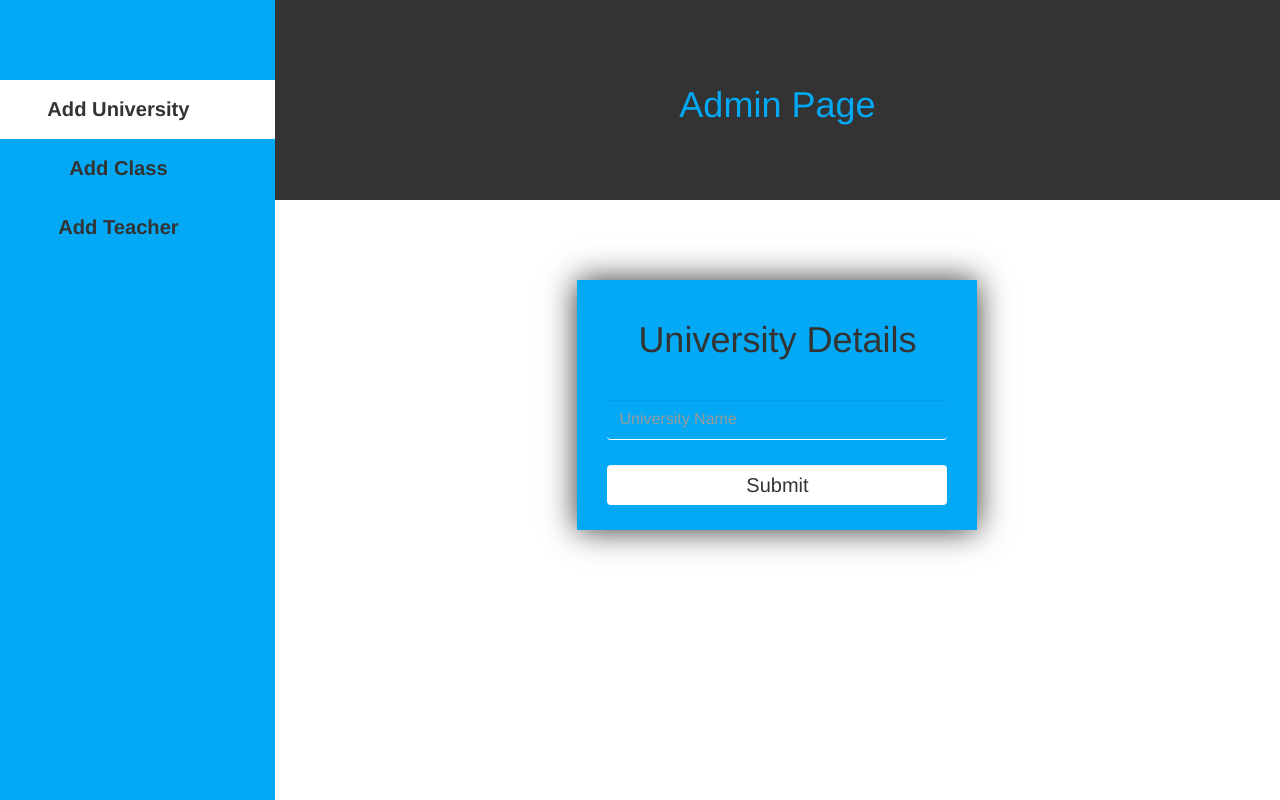
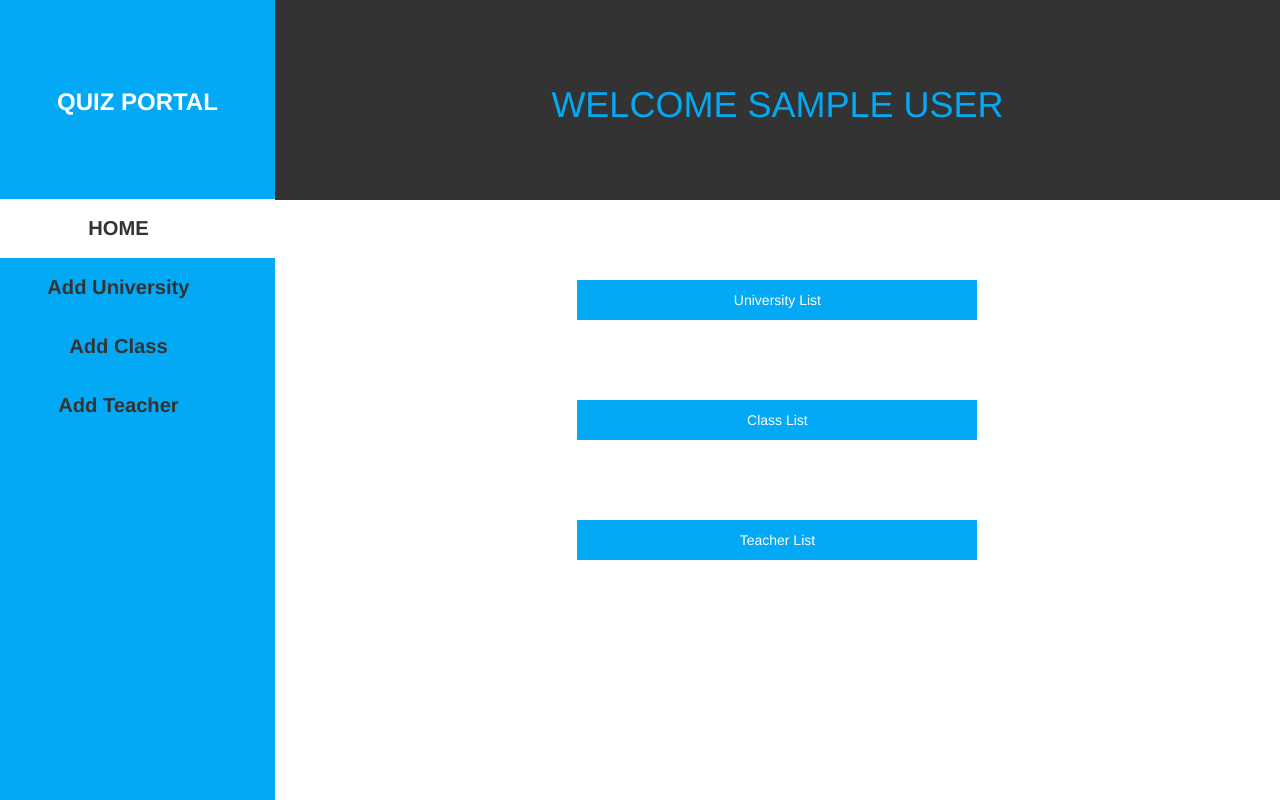
Before and after one commit to Faizanrz7/webTask, a PHP site: page /admin/dashboard.php in a window 1280 px wide. Run offline with PHP 8.4, Linux system fonts and the light colour scheme; the visitor is signed in with stand-in values (Sample User, id 1); some libraries are stand-ins or nearby versions.

Commit message:
Home Li added

```diff
--- a/Quiz/admin/addClass.php
+++ b/Quiz/admin/addClass.php
@@ -49,6 +49,7 @@
     <span id="Name">WELCOME <?php echo $_SESSION['adminName'];?></span>
         <div class="list">
             <ul>
+                <li><a href="dashboard.php">HOME</a></li>
                 <li><a href="addUniversity.php">Add University</a></li>
                 <li class="active"><a href="addClass.php">Add Class</a></li>
                 <li><a href="addTeacher.php">Add Teacher</a></li>
--- a/Quiz/admin/addTeacher.php
+++ b/Quiz/admin/addTeacher.php
@@ -52,6 +52,7 @@
     <span id="Name">WELCOME <?php echo $_SESSION['adminName'];?></span>
         <div class="list">
             <ul>
+                <li><a href="dashboard.php">HOME</a></li>
                 <li><a href="addUniversity.php">Add University</a></li>
                 <li><a href="addClass.php">Add Class</a></li>
                 <li  class="active"><a href="addTeacher.php">Add Teacher</a></li>
--- a/Quiz/admin/addUniversity.php
+++ b/Quiz/admin/addUniversity.php
@@ -50,6 +50,7 @@
         <span id="Name">WELCOME <?php echo $_SESSION['adminName'];?></span>
         <div class="list">
             <ul>
+                <li><a href="dashboard.php">HOME</a></li>
                 <li class="active"><a href="addUniversity.php">Add University</a></li>
                 <li><a href="addClass.php">Add Class</a></li>
                 <li><a href="addTeacher.php">Add Teacher</a></li>
--- a/Quiz/admin/css/dashboard.css
+++ b/Quiz/admin/css/dashboard.css
@@ -86,6 +86,7 @@ li:hover{
 .heading h1 {
     width: 100%;
     color: #03a9f4;
+    text-transform: uppercase;
 }
 
 .active {
--- a/Quiz/admin/dashboard.php
+++ b/Quiz/admin/dashboard.php
@@ -1,5 +1,6 @@
 <?php
     session_start();
+    if(isset($_SESSION['adminName'])){
 ?>
 <!DOCTYPE html>
 <html lang="en">
@@ -12,15 +13,50 @@
     <script src=" https://code.jquery.com/jquery-3.0.0.min.js"></script>
     <script src="https://ajax.googleapis.com/ajax/libs/jquery/3.5.1/jquery.min.js"></script>
     <title>Document</title>
+
+    <style>
+        .container {
+            height: 30px;
+            display: flex;
+            align-items: center;
+            /* text-align:center; */
+            justify-content: center;
+            color: white;
+        }
+        input {
+            width: 100%;
+            margin-bottom: 20px;
+            border: none;
+            /* border-bottom: 1px solid #fff; */
+            border-bottom: 1px solid #fff;
+            background: transparent;
+            outline: none;
+            height: 40px;
+            color: #fff;
+            /* color: #333; */
+            font-size: 16px;
+        }
+
+        input[type=submit]{
+            border: none;
+            outline: none;
+            background: #fff;
+            /* background: #03a9f4; */
+            /* color: #333; */
+            color: #333;
+            font-size: 20px;
+            display: block;
+            margin-top: 25px;
+        }
+    </style>
 </head>
 <body>
     <div class="listContainer">
+        <span id="Name">QUIZ PORTAL</span>
         <div class="list">
             <ul>
-                <!-- <li id="uniLi" class="active" onclick="showUni()"><a src = "addUniversity.php">Add University</a></li>
-                <li id="teacherLi" onclick="showTeacher()"><a src = "addTeacher.php">Add Teacher</a></li>
-                <li id="classLi" onclick="showClass()"><a src = "addClass.php">Add Class</a></li> -->
-                <li class="active"><a href="addUniversity.php">Add University</a></li>
+                <li class="active"><a href="dashboard.php">HOME</a></li>
+                <li><a href="addUniversity.php">Add University</a></li>
                 <li><a href="addClass.php">Add Class</a></li>
                 <li><a href="addTeacher.php">Add Teacher</a></li>
             </ul>
@@ -28,65 +64,35 @@
     </div>
     <div class="mainContainer">
         <div class="heading">
-            <h1>Admin Page</h1>
+            <!-- <h1>Hello </h1> -->
+            <h1>WELCOME <?php echo $_SESSION['adminName'];?></h1>
         </div>
         <div class="formContainer">
-            <div class="container" id = "addUni">
-                <h1>University Details</h1>
-                <form action="">
-                    <input type="text" id="uname" placeholder="University Name" class="form-control">
-                    <input type="submit" onclick="addUniversity()" class="form-control">
-                </form>
-            </div>
-            <div class="container hide" id="addTeacher">
-                <h1>Teacher Details</h1>
-                <form action="">
-                    <input type="text" id="tname" placeholder="Teacher Name" class="form-control">
-                    <div id="uniListInTeacher"></div>
-                    <div id="classList"></div>
-                    <input type="submit" onclick="addTe()" class="form-control">
-                </form>
-            </div>
-            <div class="container hide" id="adClass">
-            <h1>Class Details</h1>
-                <form action="">
-                    <input type="text" id="className" placeholder="Class Name" class="form-control">
-                    <div id="uniListInClass"></div>
-                    <input type="submit" onclick="addClass()" class="form-control">
-                </form>
-            </div>
+        <!-- <div class="container" id="addUni">
+            <h1>University Details</h1>
+            <form action="">
+                <input type="text" id="uname" placeholder="University Name">
+                <input type="submit" onclick="addUni()">
+            </form>
+        </div> -->
+
+        <div class="container">
+            University List
+        </div>
+        <div class="container">
+            Class List
+        </div>
+        <div class="container">
+            Teacher List
         </div>
     </div>
 
     <script>
-        var addUni = $('#addUni');
-        var addTeacher = $('#addTeacher');
-        var adclass = $('#adClass');
-
-        var uniLi = $('#uniLi');
-        var teacherLi = $('#teacherLi');
-        var classLi = $('#classLi');
-
-        // console.log(addUni);
-
         $('form').submit(function(e) {
             e.preventDefault();
         });
 
-        function getUni() {
-            var token = "<?php echo password_hash("getUni", PASSWORD_DEFAULT);?>";
-            $.ajax({
-                type:'POST',
-                url:"ajax/getUni.php",
-                data:{token:token},
-                success:function(data){
-                    $('#uniListInTeacher').html(data);
-                    $('#uniListInClass').html(data);
-                }
-            });
-        }
-
-        function addUniversity() {
+        function addUni() {
             var uname = $('#uname').val();
             // alert(email + "  " + password);
             var token = "<?php echo password_hash("addUni", PASSWORD_DEFAULT);?>";
@@ -97,6 +103,14 @@
                     data:{uname: uname, token:token},
                     success:function(data){
                         alert(data);
+                        // window.location = "./dashboard.php";
+                        // if(data == 0){
+                        //     // window.location = "dashboard.php";
+                        //     alert("University Added");
+                        // }
+                        // else {
+                        //     alert(data);
+                        // }
                     }
                 });
             }
@@ -104,56 +118,13 @@
                 alert("Fill all the fields");
             }
         }
-
-        function addTe() {
-            alert('Teacher');
-            var tname = $('#tname').val();
-            // alert(email + "  " + password);
-            var token = "<?php echo password_hash("addTeacher", PASSWORD_DEFAULT);?>";
-            if(tname != ""){
-                $.ajax({
-                    type:'POST',
-                    url:"ajax/addTeacher.php",
-                    data:{tname: tname, token:token},
-                    success:function(data){
-                        alert(data);
-                    }
-                });
-            }
-            else {
-                alert("Fill all the fields");
-            }
-        }
-
-        function showUni() {
-            addUni.removeClass('hide');
-            addTeacher.addClass('hide');
-            adclass.addClass('hide');
-
-            uniLi.addClass('active');
-            teacherLi.removeClass('active');
-            classLi.removeClass('active');
-        }
-        function showTeacher() {
-            getUni();
-            addUni.addClass('hide');
-            addTeacher.removeClass('hide');
-            adclass.addClass('hide');
-
-            uniLi.removeClass('active');
-            teacherLi.addClass('active');
-            classLi.removeClass('active');
-        }
-        function showClass() {
-            getUni();
-            addUni.addClass('hide');
-            addTeacher.addClass('hide');
-            adclass.removeClass('hide');
-
-            uniLi.removeClass('active');
-            teacherLi.removeClass('active');
-            classLi.addClass('active');
-        }
     </script>
 </body>
 </html>
+
+<?php
+    }
+else {
+    echo "You are not authorized";
+}
+?>
--- a/Quiz/admin/index.php
+++ b/Quiz/admin/index.php
@@ -37,9 +37,9 @@
                     data:{email: email, password: password, token:token},
                     success:function(data){
                         // alert(data);
-                        // window.location = "./dashboard.php";
                         if(data == 0){
-                            window.location = "addUniversity.php";
+                            window.location = "./dashboard.php";
+                            // window.location = "addUniversity.php";
                         }
                         else {
                             alert(data);
--- a/Quiz/teacher/ajax/login.php
+++ b/Quiz/teacher/ajax/login.php
@@ -6,8 +6,8 @@
         $email = $_POST['email'];
         $password = $_POST['password'];
 
-        // $query = $db->prepare('SELECT * FROM users_details WHERE email=?');
-        $query = $db->prepare('SELECT * FROM teachers WHERE email=?');
+        // $query = $db->prepare('SELECT * FROM teacher WHERE email=?');
+        $query = $db->prepare('SELECT * FROM teacher WHERE email=?');
 
         $data = array($email);
         $execute = $query->execute($data);
@@ -17,7 +17,7 @@
                 // echo $datarow;
                 if(password_verify($password, $datarow['password'])){
                     $_SESSION['id'] = $datarow['uid'];
-                    // $_SESSION['name'] = $datarow['name'];
+                    $_SESSION['teacherName'] = $datarow['name'];
                     echo 0;
                 }
                 else {
--- a/Quiz/teacher/dashboard.php
+++ b/Quiz/teacher/dashboard.php
@@ -10,7 +10,7 @@
     <title>Document</title>
 </head>
 <body>
-    <!-- <h1>Hello <?php echo $_SESSION['name']?></h1> -->
-    <h1>Helooo</h1>
+    <h1>Hello <?php echo $_SESSION['teacherName']?></h1>
+    <!-- <h1>Helooo</h1> -->
 </body>
 </html>
```
Also changed, not shown: Quiz/admin/dummydashboard.php (added, +159 -0 lines).
